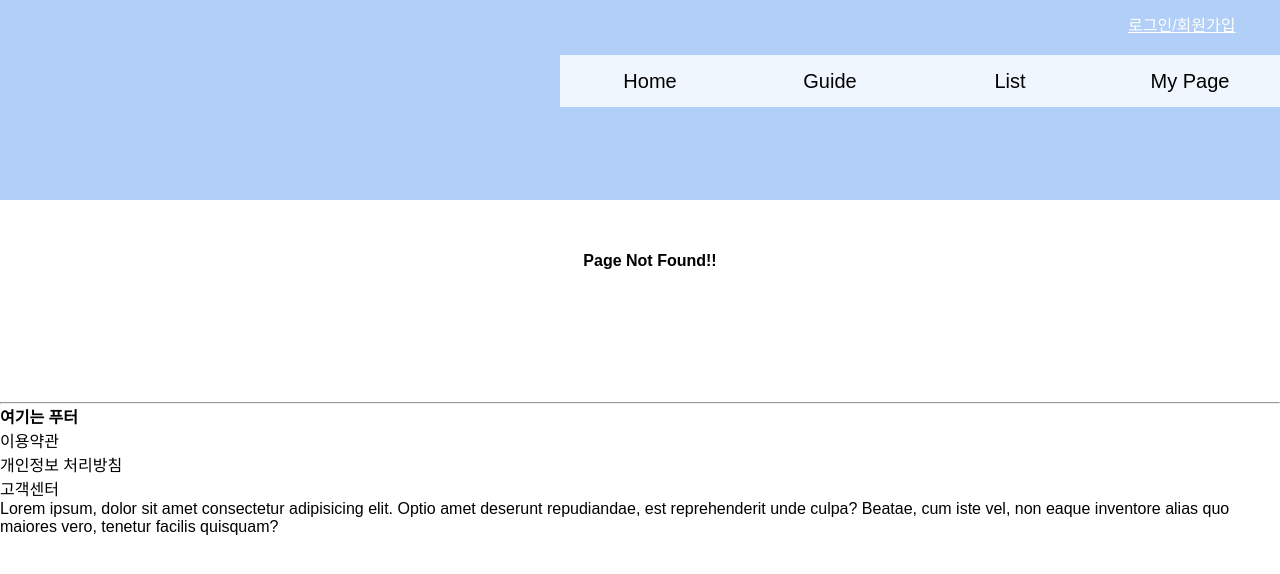
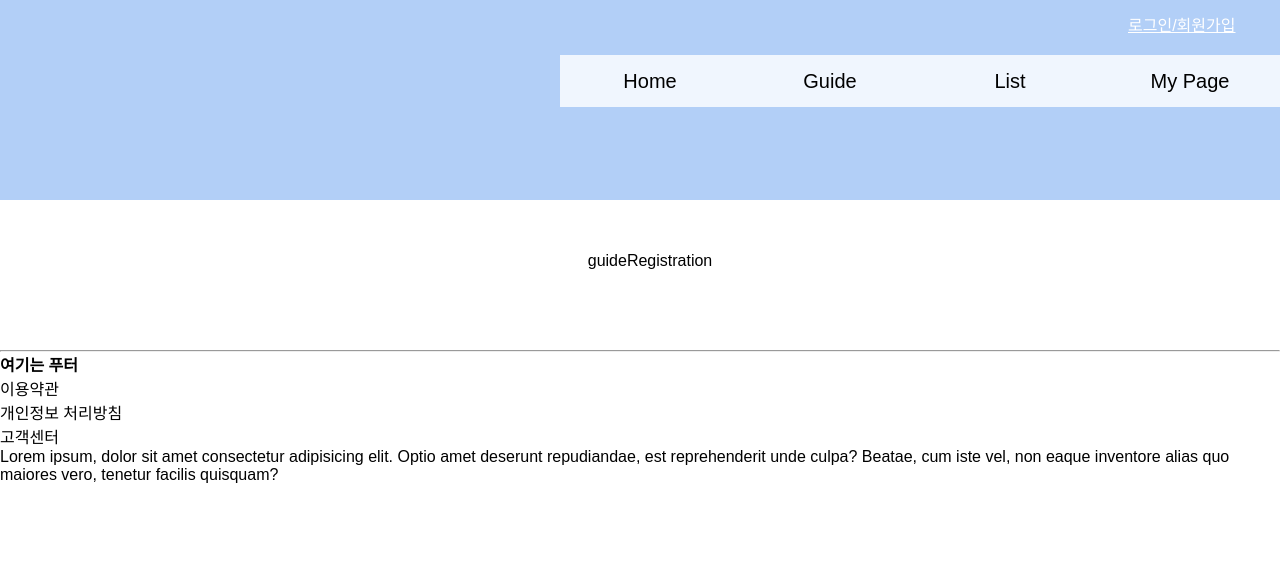
Before and after one commit to Kim-Hyunjo/MoZIP, a React (Create React App) app in the folder front/: page /guide/operation in a window 1280 px wide. Shown: the top 574 px of the page. Built offline with nearby package versions, Linux system fonts and the light colour scheme.

Commit message:
feat: edit

```diff
--- a/front/src/App.tsx
+++ b/front/src/App.tsx
@@ -49,6 +49,9 @@ import InterviewPostprocessing from './pages/recruit/InterviewPostprocessing';
 import FinalProcessing from './pages/recruit/FinalProcessing';
 import KakaoSignUp from './pages/login/KakaoSignUp2';
 import MyPageEdit from './pages/mypage/myPageEdit';
+import guideRegistration from './pages/about/guideRegistration';
+import guideSelfintroduction from './pages/about/guideSelfintroduction';
+import guideOperation from './pages/about/guideOperation';
 
 import Cookies from 'universal-cookie';
 import Button from '@material-ui/core/Button';
@@ -116,17 +119,17 @@ function App() {
                       </NavLink>
                     </li>
                     <li>
-                      <NavLink exact to="circle/open">
+                      <NavLink exact to="/guide/registration">
                         동아리 개설법
                       </NavLink>
                     </li>
                     <li>
-                      <NavLink exact to="/">
+                      <NavLink exact to="/guide/operation">
                         동아리 운영하기
                       </NavLink>
                     </li>
                     <li>
-                      <NavLink exact to="/">
+                      <NavLink exact to="/guide/selfintroduction">
                         자기소개서함이란
                       </NavLink>
                     </li>
@@ -316,6 +319,9 @@ function App() {
               path="/recruit/finalprocessing"
               component={FinalProcessing}
             ></Route>
+            <Route exact path ="/guide/registration" component={guideRegistration}></Route>
+            <Route exact path ="/guide/selfintroduction" component={guideSelfintroduction}></Route>
+            <Route exact path ="/guide/operation" component={guideOperation}></Route>
 
             {'login'}
             <Route exact path="/login" component={KakaoSignUp}></Route>
--- /dev/null
+++ b/front/src/pages/about/guideOperation.tsx
@@ -0,0 +1,17 @@
+import React,{useState} from 'react'
+import {
+    BrowserRouter as Router,
+    Route,
+    Link,
+    Switch,
+    NavLink,
+  } from 'react-router-dom';
+const guideOperation = () => {
+  return(
+    <div>
+      guideRegistration
+    </div>
+  )
+}
+
+export default guideOperation;
--- /dev/null
+++ b/front/src/pages/about/guideRegistration.tsx
@@ -0,0 +1,17 @@
+import React,{useState} from 'react'
+import {
+    BrowserRouter as Router,
+    Route,
+    Link,
+    Switch,
+    NavLink,
+  } from 'react-router-dom';
+const guideRegistration = () => {
+  return(
+    <div>
+      guideRegistration
+    </div>
+  )
+}
+
+export default guideRegistration;
--- /dev/null
+++ b/front/src/pages/about/guideSelfintroduction.tsx
@@ -0,0 +1,17 @@
+import React,{useState} from 'react'
+import {
+    BrowserRouter as Router,
+    Route,
+    Link,
+    Switch,
+    NavLink,
+  } from 'react-router-dom';
+const guideSelfintroduction = () => {
+  return(
+    <div>
+      guideSelfintroduction
+    </div>
+  )
+}
+
+export default guideSelfintroduction;
```
